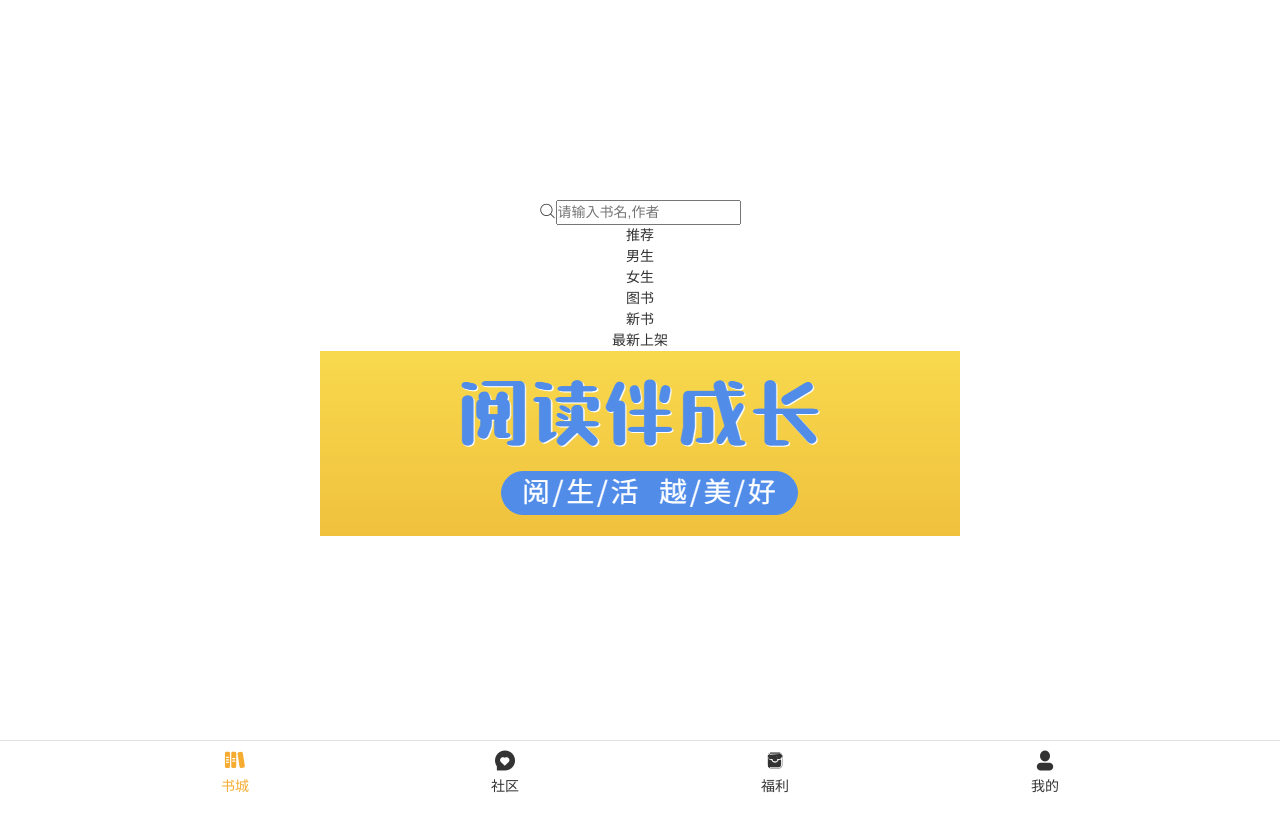
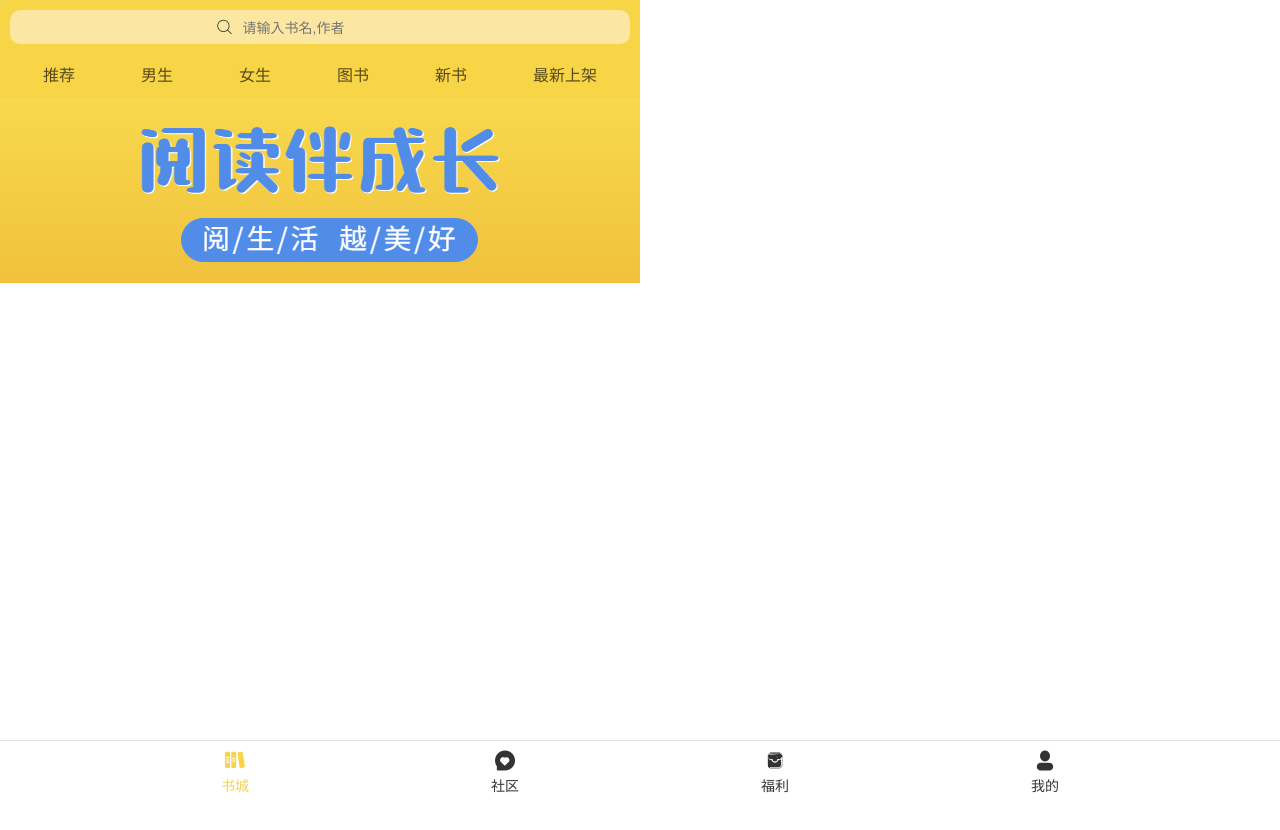
Before and after one commit to MIUTEpxx/iNovel_vue3, a Vue app: page /#/index in a window 1280 px wide. Shown: the top 830 px of the page. Before the commit the page ends 800 px from the top, so only its background shows below. Built offline with nearby package versions, Linux system fonts and the light colour scheme.

Commit message:
完善头部样式

```diff
--- a/src/assets/css/index.css
+++ b/src/assets/css/index.css
@@ -1,13 +1,14 @@
+
+  :root{
+    --bgcolor: #F8D447;
+}
 /*底部导航栏*/
 /* :root 是一个伪类选择器，它匹配文档的根元素
 定义全局 CSS 变量,设置全局样式
 */
-:root{
-    --bgcolor: #F6AC31;
-}
+
 .footer{
     height:60px;
-
 }
 .footer-seat{
     /* 将导航栏定位在视口的左下角 */
@@ -38,3 +39,38 @@
 .selected{
     color:var(--bgcolor)
 }
+/*头部*/
+.header{
+    position: absolute;
+    top: 0;
+    left: 0;
+}
+.header-search{
+    background-color: var(--bgcolor);
+    padding: 10px;
+
+}
+.search-list{
+     background-color: rgba(255, 251, 251, 0.5);
+     border-radius: 10px;
+     padding:5px;
+}
+.header-search input{
+    border: 0;
+    background-color: transparent;
+    margin-left: 10px;
+}
+.header-tabs{
+    display: flex;
+    justify-content: space-around;
+    background-color: var(--bgcolor);
+    font-weight: 700;
+    font-size: 16px;
+    padding: 10px;
+    color:rgba(0, 0, 0, 0.65);
+    /* 沾性定位 */
+    position:sticky;
+}
+.box{
+    height: 1000px;
+}
--- a/src/views/index/header.vue
+++ b/src/views/index/header.vue
@@ -6,11 +6,14 @@ import { ref } from 'vue';
 
         <div class="header">
             <div class="header-search">
-                <i class="iconfont icon-sousuo"></i>
-                <input type="text" placeholder="请输入书名,作者">
+                <div class="search-list">
+                    <i class="iconfont icon-sousuo"></i>
+                    <input type="text" placeholder="请输入书名,作者">
+                </div>
             </div>
             <div>
-                <ul>
+                <van-sticky>
+                    <ul class="header-tabs">
                     <li>推荐</li>
                     <li>男生</li>
                     <li>女生</li>
@@ -18,11 +21,13 @@ import { ref } from 'vue';
                     <li>新书</li>
                     <li>最新上架</li>
                 </ul>
+                </van-sticky>
             </div>
             <div>
                 <img src="@/assets/images/header.jpg" alt="">
             </div>
             <!-- <p class="TempTest">头部</p> -->
+             <div class="box"></div>
         </div>
 </template>
 
```
Also changed, not shown: src/assets/css/common.css (indentation only).
